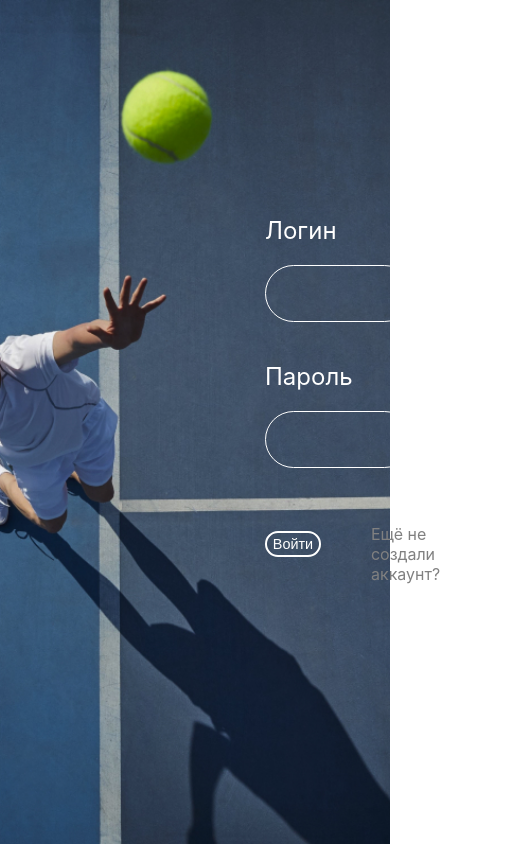
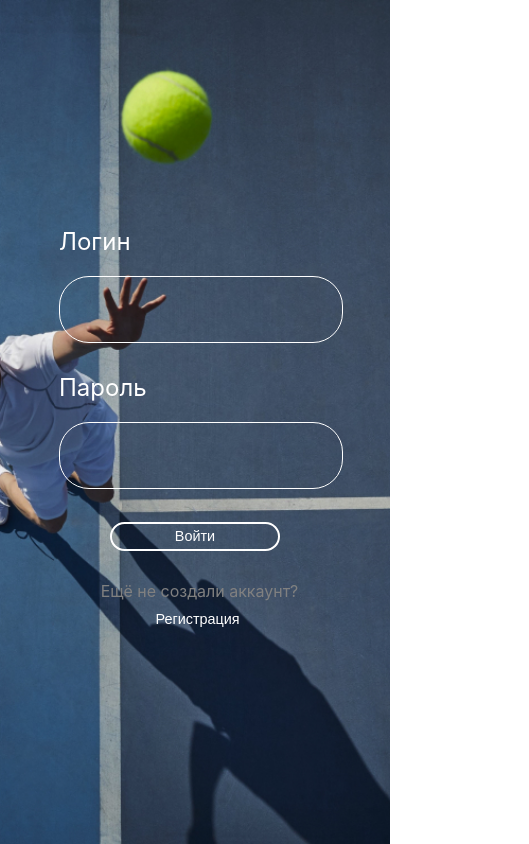
Before and after one commit to varvaratikh/sport-soulmate, a React (Create React App) app: page / in a window 390 px wide. Shown: the whole page, 529 px wide, since content can reach past the window. Built offline with nearby package versions, Linux system fonts and the light colour scheme.

Commit message:
corrected the adaptive

```diff
--- a/src/App.tsx
+++ b/src/App.tsx
@@ -1,14 +1,12 @@
 import React from 'react';
 import { BrowserRouter as Router, Routes, Route } from 'react-router-dom';
-import LoginPage from './pages/LoginPage';
-import RegisterPage from './pages/RegisterPage';
+import LoginPage from './pages/LoginPage'
 
 const App: React.FC = () => {
     return (
         <Router>
             <Routes>
                 <Route path="/" element={<LoginPage />} />
-                <Route path="/register" element={<RegisterPage />} />
             </Routes>
         </Router>
     );
--- a/src/components/Button.tsx
+++ b/src/components/Button.tsx
@@ -3,7 +3,7 @@ import React from 'react';
 interface ButtonProps {
     label: string;
     onClick: () => void;
-    style?: React.CSSProperties; // Добавляем опциональное свойство style типа React.CSSProperties
+    style?: React.CSSProperties;
     className?: string;
 }
 
--- a/src/components/InputField.tsx
+++ b/src/components/InputField.tsx
@@ -5,7 +5,7 @@ interface InputFieldProps {
     type?: string;
     value: string;
     onChange: (value: string) => void;
-    className?: string; // Добавляем опциональное свойство className
+    className?: string;
 }
 
 const InputField: React.FC<InputFieldProps> = ({
@@ -13,7 +13,7 @@ const InputField: React.FC<InputFieldProps> = ({
                                                    type = "text",
                                                    value,
                                                    onChange,
-                                                   className // Принимаем className
+                                                   className
                                                }) => {
     const handleChange = (e: ChangeEvent<HTMLInputElement>) => {
         onChange(e.target.value);
--- a/src/pages/LoginPage.tsx
+++ b/src/pages/LoginPage.tsx
@@ -9,25 +9,25 @@ const LoginPage: React.FC = () => {
     const [showRegisterPopup, setShowRegisterPopup] = useState(false); // Состояние для отображения/скрытия попапа
 
     const handleLoginChange = (value: string) => {
-        // Обработчик изменения логина
+        // обработчик изменения логина
         console.log('New login:', value);
     };
 
     const handlePasswordChange = (value: string) => {
-        // Обработчик изменения пароля
+        // обработчик изменения пароля
         console.log('New password:', value);
     };
 
     const handleLogin = () => {
-        // Обработчик нажатия на кнопку "Login"
+        // обработчик нажатия на кнопку "Login"
         console.log('Login button clicked');
-        // Добавьте здесь логику для входа пользователя
+        // здесь логика для входа пользователя
     };
 
     const handleRegister = () => {
-        // Обработчик нажатия на кнопку "Register"
+        // обработчик нажатия на кнопку "Register"
         console.log('Register button clicked');
-        setShowRegisterPopup(true); // Показать попап при нажатии на кнопку "Регистрация"
+        setShowRegisterPopup(true);
     };
 
     const [loginValue, setLoginValue] = useState('');
--- a/src/pages/RegisterPage.tsx
+++ /dev/null
@@ -1,12 +0,0 @@
-import React from 'react';
-
-const RegisterPage: React.FC = () => {
-    return (
-        <div>
-            <h1>Register Page</h1>
-            {/* Здесь может быть ваша форма регистрации или другое содержимое страницы */}
-        </div>
-    );
-};
-
-export default RegisterPage;
--- a/src/styles/login.css
+++ b/src/styles/login.css
@@ -188,4 +188,52 @@
   border-color: red;
 }
 
+.login-page {
+  position: relative;
+}
+
+@media screen and (max-width: 768px) {
+  .login-page {
+    justify-content: center;
+    align-items: center;
+    height: 100vh;
+    padding: 0;
+  }
+  .login-form {
+    width: 80%;
+    margin: 0 auto;
+    padding: 30px;
+  }
+  .input-field {
+    width: calc(100% - 40px);
+    margin-bottom: 20px;
+    margin-left: 20px;
+    margin-right: 10px;
+  }
+  .input-field input {
+    width: calc(100% - 40px);
+    padding: 10px;
+  }
+  .button-container {
+    justify-content: center;
+    flex-direction: column;
+  }
+  .button-container .text {
+    margin-left: 10px;
+    margin-top: 30px;
+    align-self: center;
+    margin-right: 1px;
+  }
+  .register-button {
+    margin-top: 10px;
+  }
+  .popup {
+    width: 100%;
+    padding: 20px;
+  }
+  .button {
+    width: 170px;
+  }
+}
+
 /*# sourceMappingURL=login.css.map */
--- a/src/styles/login.sass
+++ b/src/styles/login.sass
@@ -1,7 +1,7 @@
 .login-page
   display: flex
   justify-content: flex-end
-  align-items: center // Содержимое контейнера по центру по вертикали
+  align-items: center
   background-image: url('../assets/backgroundLogin.jpg')
   background-size: cover
   background-position: center
@@ -9,9 +9,9 @@
   position: relative
 
 .login-form
-  width: 50%  // Ширина контейнера с формой (правая половина экрана)
-  margin-right: -90px // Уменьшаем отступ справа
-  padding: 20px // Отступы внутри контейнера с формой
+  width: 50%
+  margin-right: -90px
+  padding: 20px
   justify-content: flex-start
   margin-top: -55px
 
@@ -36,15 +36,14 @@
   color: white
 
 // Button
-
 .button
-  background-color: transparent /* Прозрачный фон */
-  border: 2px solid white /* Белый контур */
-  color: white /* Цвет текста */
-  padding:  2% 10% /* Размеры кнопки */
-  font-size: 150% /* Размер шрифта */
-  cursor: pointer /* Курсор при наведении */
-  transition: all 0.3s ease /* Плавный переход при изменении свойств */
+  background-color: transparent
+  border: 2px solid white
+  color: white
+  padding:  2% 10%
+  font-size: 150%
+  cursor: pointer
+  transition: all 0.3s ease
   border-radius: 30px
   margin-top: 4%
 
@@ -53,19 +52,19 @@
   justify-content: flex-start
 
 .button-container .text
-  margin-right: 10px /* Небольшой отступ между текстом и первой кнопкой */
+  margin-right: 10px
 
 
 
 
 .button:hover
-  background-color: white /* Фон при наведении */
-  color: black /* Цвет текста при наведении */
+  background-color: white
+  color: black
 
 @media screen and (max-width: 768px)
 .button
-  padding: 1.5% 3% /* Изменение размеров для меньших экранов */
-  font-size: 0.9em /* Изменение размера шрифта для меньших экранов */
+  padding: 1.5% 3%
+  font-size: 0.9em
 
 .input-field input
   width: 70%
@@ -80,30 +79,29 @@
 .button-container
   display: flex
   justify-content: flex-start
-  align-items: center /* Выравнивание элементов по центру по вертикали */
+  align-items: center
 
 
 .button-container .text
-  margin-right: 0px /* Небольшой отступ между текстом и первой кнопкой */
+  margin-right: 0px
   margin-left: 50px
   margin-top: 26px
   color: grey
 
 .register-button
-  background-color: transparent /* Прозрачный фон */
-  border: none /* Убираем границу */
-  padding: 0 /* Убираем внутренние отступы */
-  margin-left: 5px /* Отступ слева */
-  cursor: pointer /* Показываем, что это интерактивный элемент */
+  background-color: transparent
+  border: none
+  padding: 0
+  margin-left: 5px
+  cursor: pointer
   margin-top: 26px
 
 .register-button:hover
-  background-color: transparent /* Фон при наведении */
-  color: lightgrey /* Цвет текста при наведении */
+  background-color: transparent
+  color: lightgrey
 
 
 //popup
-
 .popup-overlay
   position: fixed
   top: 0
@@ -144,7 +142,7 @@
   height: 100%
   background-size: cover
   background-position: center
-  filter: brightness(0.4) /* Применяем эффект затемнения с коэффициентом 0.5 */
+  filter: brightness(0.4)
 
 
 .close
@@ -179,3 +177,51 @@
 
 .input-container .password-mismatch input
   border-color: red
+
+.login-page
+  position: relative
+
+
+// адаптив
+@media screen and (max-width: 768px)
+  .login-page
+    justify-content: center
+    align-items: center
+    height: 100vh
+    padding: 0
+
+  .login-form
+    width: 80%
+    margin: 0 auto
+    padding: 30px
+
+  .input-field
+    width: calc(100% - 40px)
+    margin-bottom: 20px
+    margin-left: 20px
+    margin-right: 10px
+
+  .input-field input
+    width: calc(100% - 40px)
+    padding: 10px
+
+  .button-container
+    justify-content: center
+    flex-direction: column
+
+  .button-container .text
+    margin-left: 10px
+    margin-top: 30px
+    align-self: center
+    margin-right: 1px
+
+  .register-button
+    margin-top: 10px
+
+  .popup
+    width: 100%
+    padding: 20px
+
+  .button
+    width: 170px
+    //margin-bottom: 10px
```
Also changed, not shown: src/components/Popup.tsx (+8 -9 lines), 1 other file (tests, documents, lock files or other folders).
